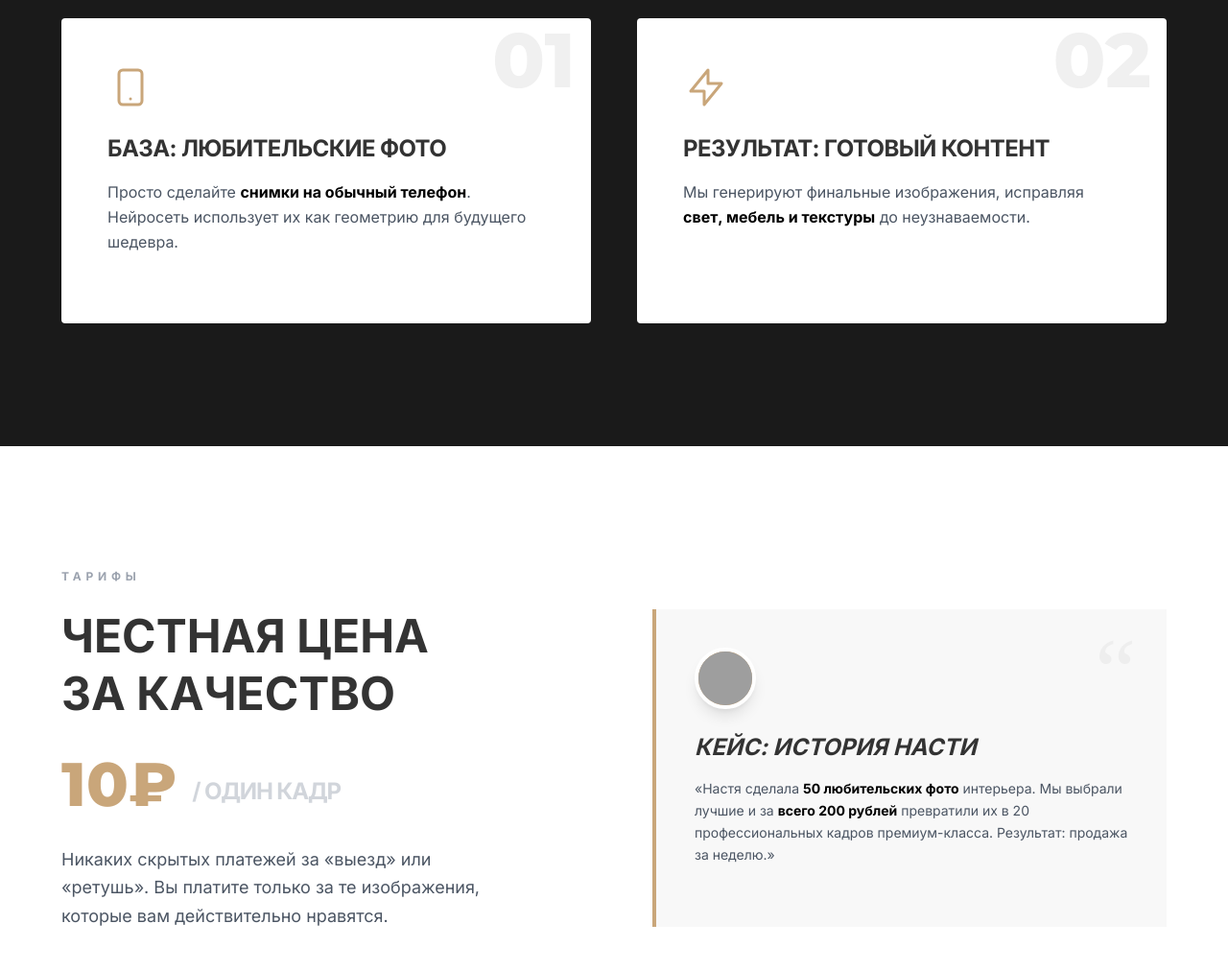
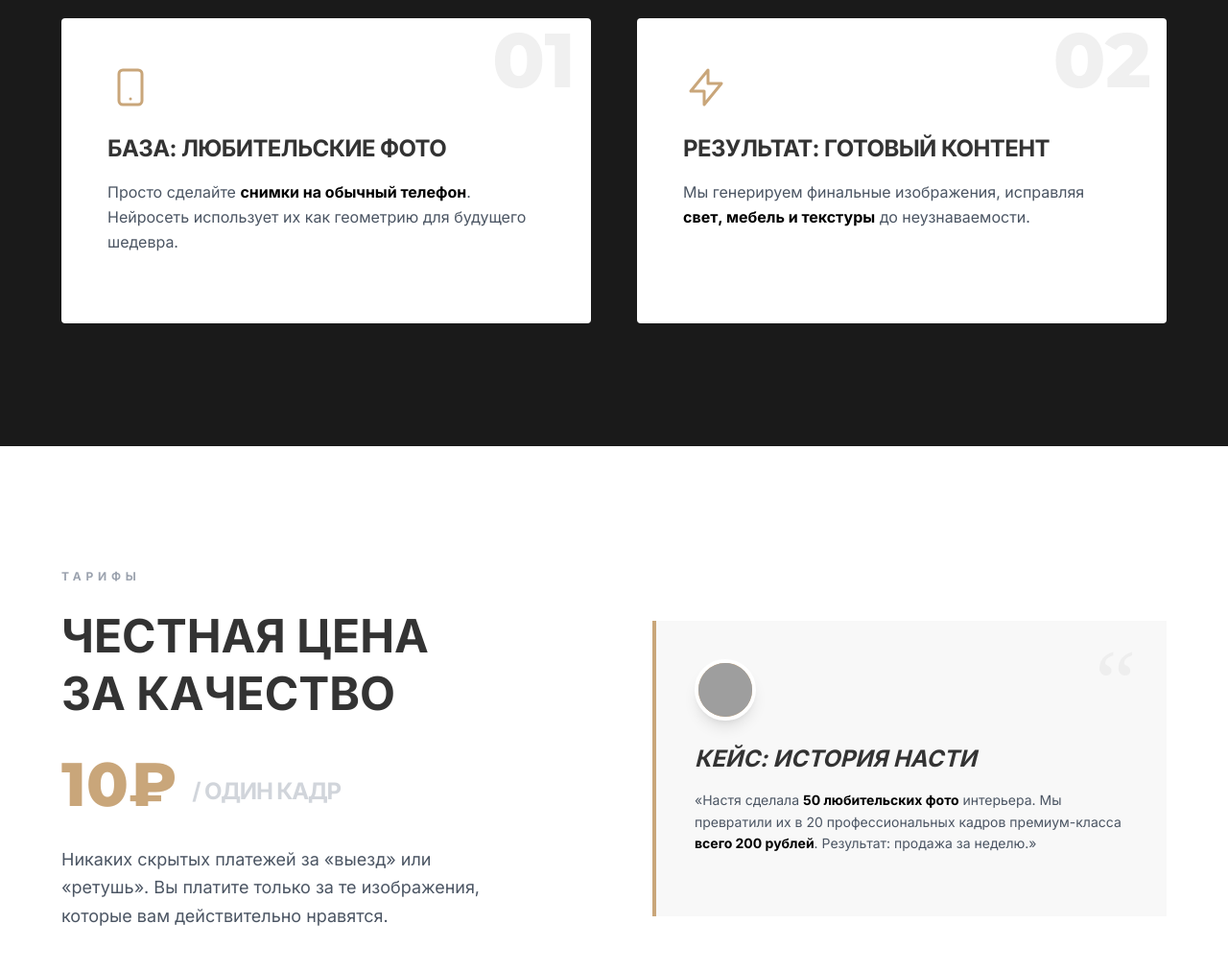
Before and after one commit to nilolafeo-bit/AI.VISION, a plain HTML site: page index.html in a window 1280 px wide. Shown: the part 5406-6418 px from the top of the page at 96% size. Drawn offline with nearby package versions, Linux system fonts and the light colour scheme; grey boxes are pictures that could not be loaded.

Commit message:
index.html

```diff
--- a/index.html
+++ b/index.html
@@ -480,7 +480,7 @@
                             <svg class="w-12 h-12 text-[#c9a67a]" fill="none" stroke="currentColor" viewBox="0 0 24 24"><path stroke-linecap="round" stroke-linejoin="round" stroke-width="1.5" d="M13 10V3L4 14h7v7l9-11h-7z"></path></svg>
                         </div>
                         <h4 class="text-2xl font-bold uppercase mb-4 tracking-tight">Результат: Готовый контент</h4>
-                        <p class="text-gray-600 leading-relaxed mb-6">Мы генерируют финальные изображения, исправляя <span class="font-bold text-black">свет, мебель и текстуры</span> до неузнаваемости.</p>
+                        <p class="text-gray-600 leading-relaxed mb-6">Мы генерируем финальные изображения, исправляя <span class="font-bold text-black">свет, мебель и текстуры</span> до неузнаваемости.</p>
                     </div>
                 </div>
             </div>
@@ -507,7 +507,7 @@
                             <img src="https://images.unsplash.com/photo-1494790108377-be9c29b29330?auto=format&fit=crop&q=80&w=200" alt="Настя" class="w-full h-full object-cover">
                         </div>
                         <h4 class="text-2xl font-bold mb-4 uppercase italic">Кейс: История Насти</h4>
-                        <p class="text-gray-600 leading-relaxed mb-6 text-sm">«Настя сделала <span class="text-black font-bold">50 любительских фото</span> интерьера. Мы выбрали лучшие и за <span class="text-black font-bold">всего 200 рублей</span> превратили их в 20 профессиональных кадров премиум-класса. Результат: продажа за неделю.»</p>
+                        <p class="text-gray-600 leading-relaxed mb-6 text-sm">«Настя сделала <span class="text-black font-bold">50 любительских фото</span> интерьера. Мы превратили их в 20 профессиональных кадров премиум-класса <span class="text-black font-bold">всего 200 рублей</span>. Результат: продажа за неделю.»</p>
                     </div>
                 </div>
             </div>
@@ -630,4 +630,5 @@
         });
     </script>
 </body>
+
 </html>
```
